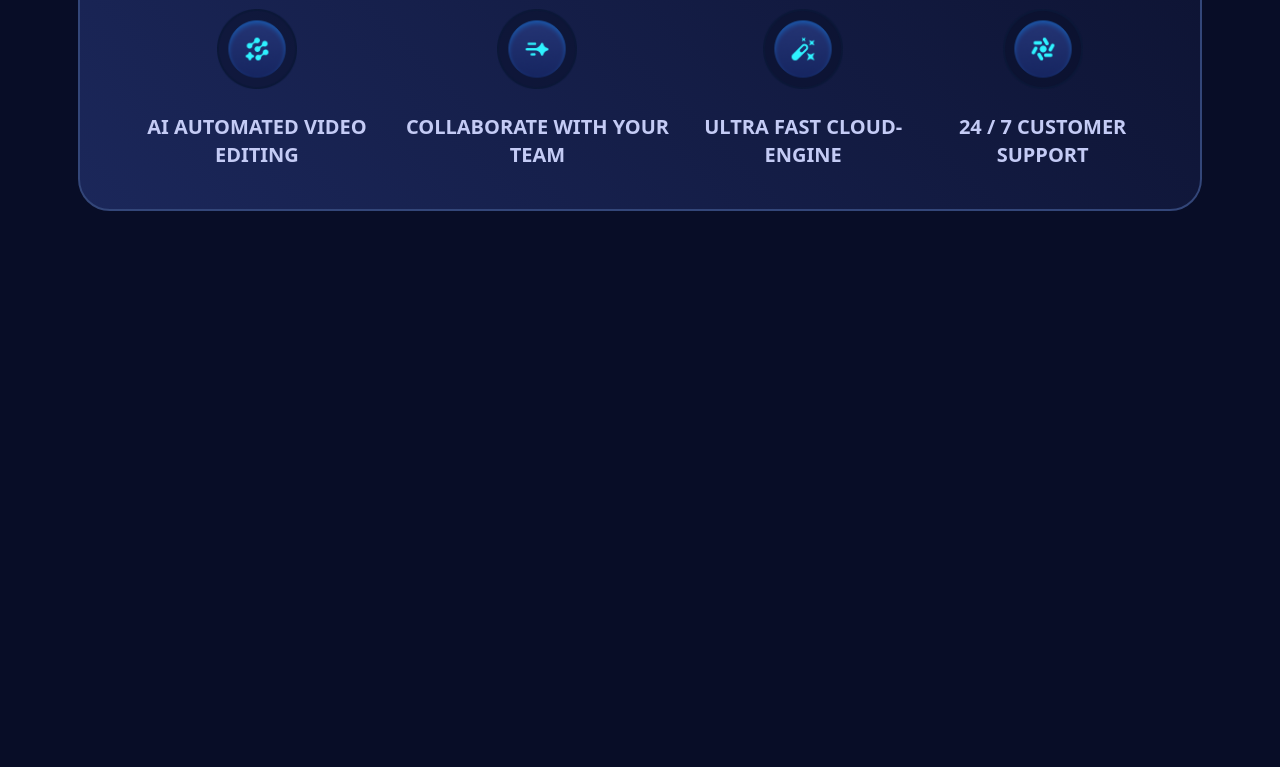
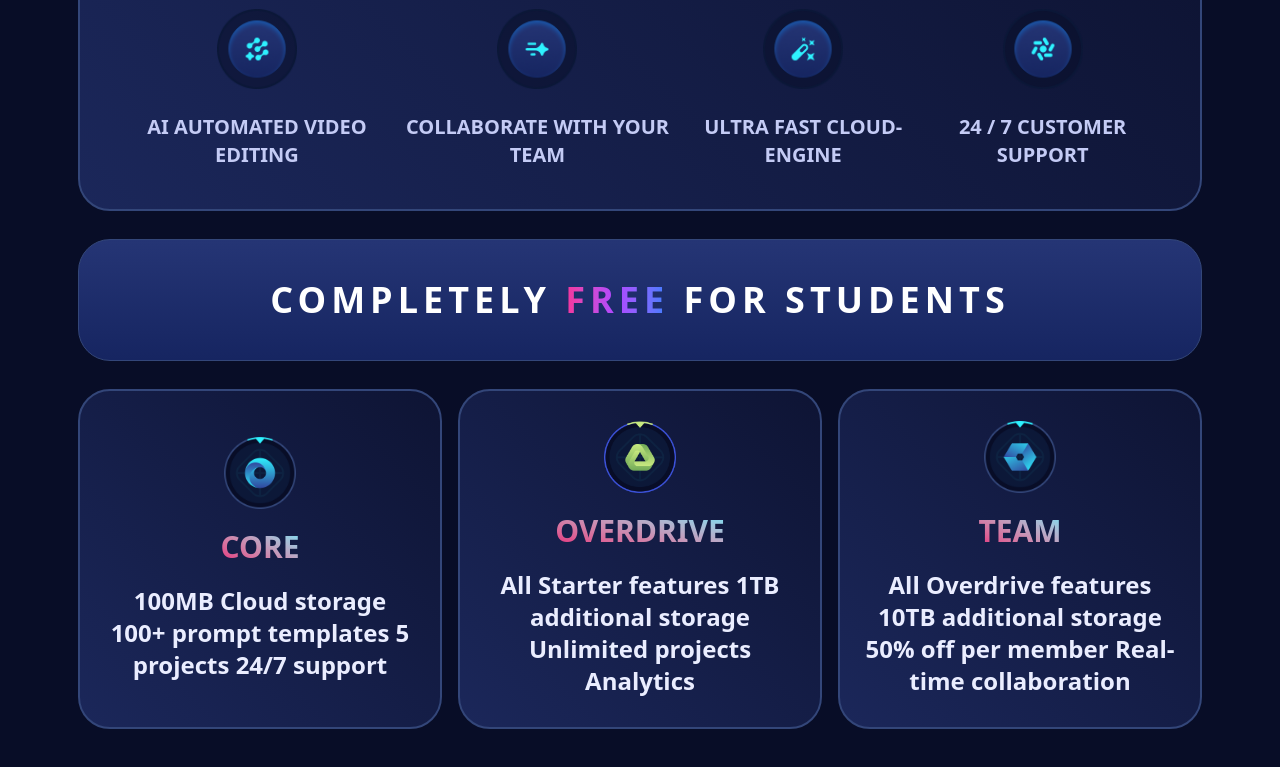
Before and after one commit to phoenixsigil68-ctrl/First-Deploy, a React (Vite) app: page / in a window 1280 px wide. Shown: the part 1481-2248 px from the top of the page. Before the commit the page ends 1692 px from the top, so only its background shows below. Built offline with nearby package versions, Linux system fonts and the light colour scheme.

Commit message:
Pricing section completed

```diff
--- a/src/App.jsx
+++ b/src/App.jsx
@@ -2,12 +2,14 @@ import { useState } from "react";
 import { Header } from "./components/Header";
 import { Hero } from "./components/Hero";
 import { Features } from "./components/Features";
+import { Pricing } from "./components/Pricing";
 function App() {
   return (
     <main className="overflow-hidden">
       <Header />
       <Hero />
       <Features />
+      <Pricing />
     </main>
   );
 }
--- /dev/null
+++ b/src/Locales/translate.js
@@ -0,0 +1,14 @@
+export const translateText = async (text, targetLang) => {
+  const response = await fetch("https://libretranslate.com/translate", {
+    method: "POST",
+    body: JSON.stringify({
+      q: text,
+      source: "en",
+      target: targetLang,
+      format: "text",
+    }),
+    headers: { "Content-Type": "application/json" },
+  });
+  const data = await response.json();
+  return data.translatedText;
+};
--- a/src/components/Header.jsx
+++ b/src/components/Header.jsx
@@ -1,8 +1,9 @@
-import React from "react";
+import React, { act } from "react";
 import "../index.css";
 import { useState, useEffect } from "react";
 import { Link as LinkScroll } from "react-scroll";
 import clsx from "clsx";
+import { translateText } from "../Locales/translate";
 
 export const Header = () => {
   function NavLink({ title, destination, activate }) {
@@ -12,7 +13,8 @@ export const Header = () => {
         to={destination}
         spy
         smooth
-        activeClass="text-yellow-400 font-bold "
+        activeClass="text-yellow-200 font-bold "
+        offset={activate}
       >
         {title}
       </LinkScroll>
@@ -41,10 +43,10 @@ export const Header = () => {
       }}
     >
       <div className="flex justify-around items-center ">
-        <NavLink title="Features" destination="features" activate="active" />
+        <NavLink title="Features" destination="features" activate={-80} />
         {/* Added destination */}
         <div className="dots" />
-        <NavLink title="Pricing" destination="pricing" />{" "}
+        <NavLink title="Pricing" destination="pricing" activate={-80} />{" "}
         {/* Added destination */}
         <LinkScroll to="hero" spy smooth offset={-230}>
           <img
--- /dev/null
+++ b/src/components/Pricing.jsx
@@ -0,0 +1,48 @@
+import React from "react";
+import { Element } from "react-scroll";
+import { plans } from "../constants";
+
+export const Pricing = () => {
+  return (
+    <section className="mb-18">
+      <Element name="pricing">
+        <div className="container-2 flex justify-center items-center my-7">
+          <div className="border-1 border-s3 p-10 rounded-4xl g4 w-full flex justify-center items-center">
+            <span className="uppercase text-4xl tracking-[5px] text-white font-bold">
+              Completely{" "}
+              <strong className="bg-gradient-to-r from-pink-500 via-purple-500 to-blue-500 bg-clip-text text-transparent">
+                free
+              </strong>{" "}
+              for students
+            </span>
+          </div>
+        </div>
+        <div className="container-2">
+          <div className="flex justify-center items-center gap-4">
+            {plans.map((item) => (
+              <div
+                className="flex flex-col justify-center items-center w-full
+              h-[340px] border-2 border-s3 rounded-4xl py-5 px-6 gap-5 transition-transform duration-500 hover:scale-105 cursor-default g7"
+              >
+                <div>
+                  <img src={item.logo} className="size-18" />
+                </div>
+                <div className="w-full text-center ">
+                  <span
+                    className="font-bold uppercase text-3xl
+                  bg-gradient-to-tr from-pink-600 to-cyan-300 bg-clip-text text-transparent"
+                  >
+                    {item.title}
+                  </span>
+                </div>
+                <div className="text-2xl text-center font-bold text-p4">
+                  {item.features}
+                </div>
+              </div>
+            ))}
+          </div>
+        </div>
+      </Element>
+    </section>
+  );
+};
--- a/src/constants/index.jsx
+++ b/src/constants/index.jsx
@@ -117,10 +117,7 @@ export const plans = [
     priceYearly: 12,
     caption: "Best for solo creators",
     features: [
-      "100MB Cloud storage",
-      "100+ prompt templates",
-      "5 projects",
-      "24/7 support",
+      "100MB Cloud storage 100+ prompt templates 5 projects 24/7 support",
     ],
     icon: "/images/circle.svg",
     logo: "/images/plan-1.png",
@@ -132,10 +129,7 @@ export const plans = [
     priceYearly: 59,
     caption: "Most popular plan",
     features: [
-      "All Starter features",
-      "1TB additional storage",
-      "Unlimited projects",
-      "Analytics",
+      "All Starter features 1TB additional storage Unlimited projects Analytics",
     ],
     icon: "/images/triangle.svg",
     logo: "/images/plan-2.png",
@@ -147,10 +141,7 @@ export const plans = [
     priceYearly: 29,
     caption: "Exclusively for teams",
     features: [
-      "All Overdrive features",
-      "10TB additional storage",
-      "50% off per member",
-      "Real-time collaboration",
+      "All Overdrive features 10TB additional storage 50% off per member Real-time collaboration",
     ],
     icon: "/images/hexagon.svg",
     logo: "/images/plan-3.png",
```
